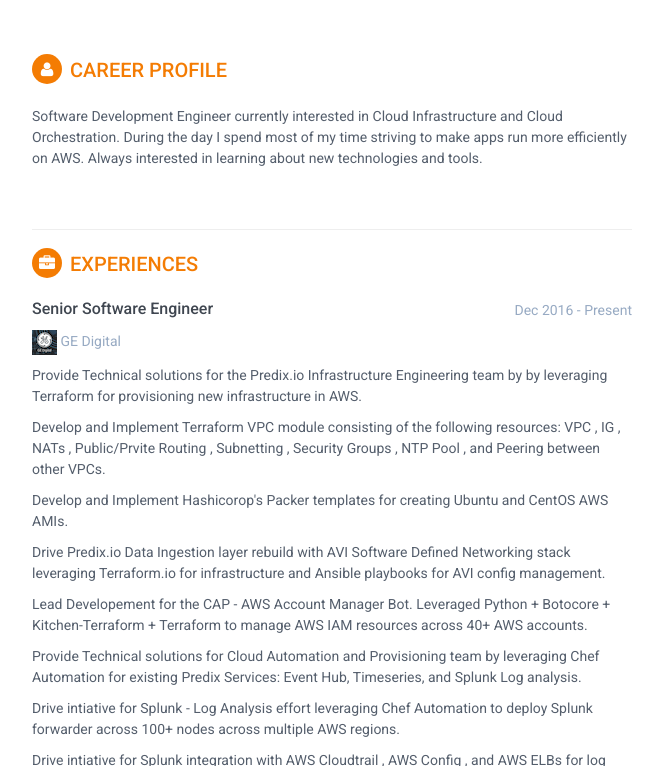
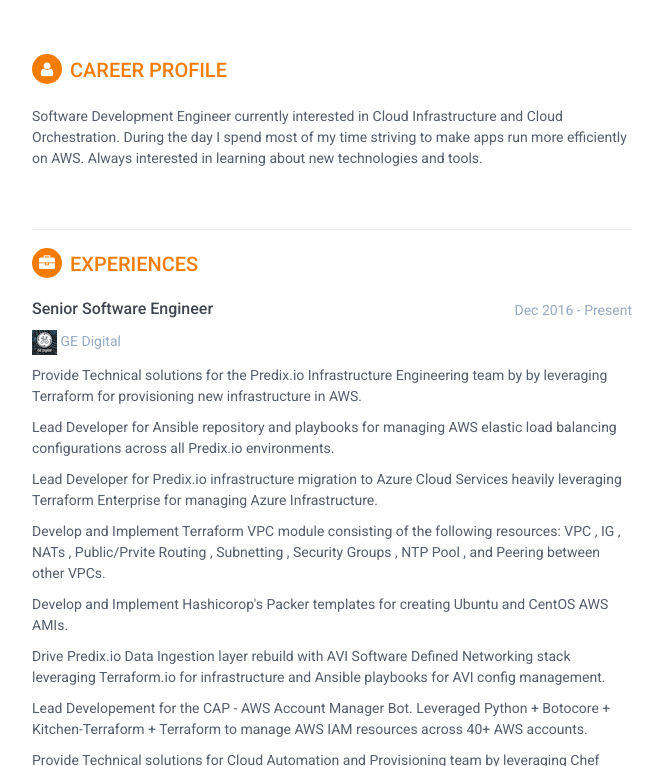
Before and after one commit to ivanfan12345/cv, a Jekyll site: the page built from index.html, in a window 1280 px wide and 900 px high, cut to the strip 134-900 px from the top of the window. Shown: the whole strip, without its empty margins (188-849 px from the left). Built offline with Jekyll 4.4.1, drawn with Linux system fonts in a browser that asks for light colours.

Commit message:
update stuff

```diff
--- a/_includes/experience.html
+++ b/_includes/experience.html
@@ -11,6 +11,8 @@
                     </div><!--//meta-->
                     <div class="details">
                         <p>Provide Technical solutions for the Predix.io Infrastructure Engineering team by by leveraging Terraform for provisioning new infrastructure in AWS.</p>
+                        <p>Lead Developer for Ansible repository and playbooks for managing AWS elastic load balancing configurations across all Predix.io environments.</p>
+                        <p>Lead Developer for Predix.io infrastructure migration to Azure Cloud Services heavily leveraging Terraform Enterprise for managing Azure Infrastructure.</p>
                         <p>Develop and Implement Terraform VPC module consisting of the following resources: VPC , IG , NATs , Public/Prvite Routing , Subnetting , Security Groups , NTP Pool , and Peering between other VPCs.</p>
                         <p>Develop and Implement Hashicorop's Packer templates for creating Ubuntu and CentOS AWS AMIs.</p>
                         <p>Drive Predix.io Data Ingestion layer rebuild with AVI Software Defined Networking stack leveraging Terraform.io for infrastructure and Ansible playbooks for AVI config management.</p>
```
